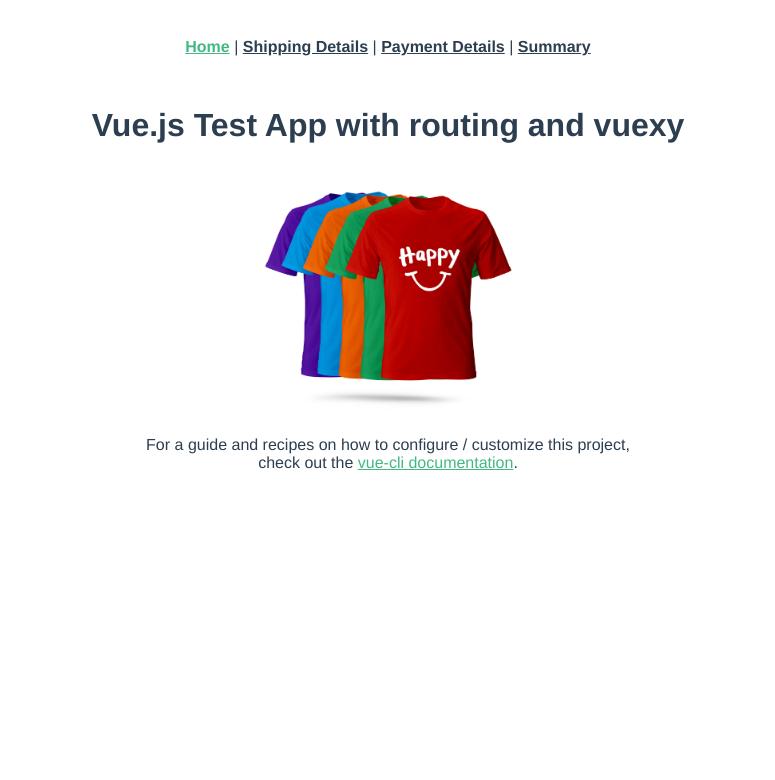
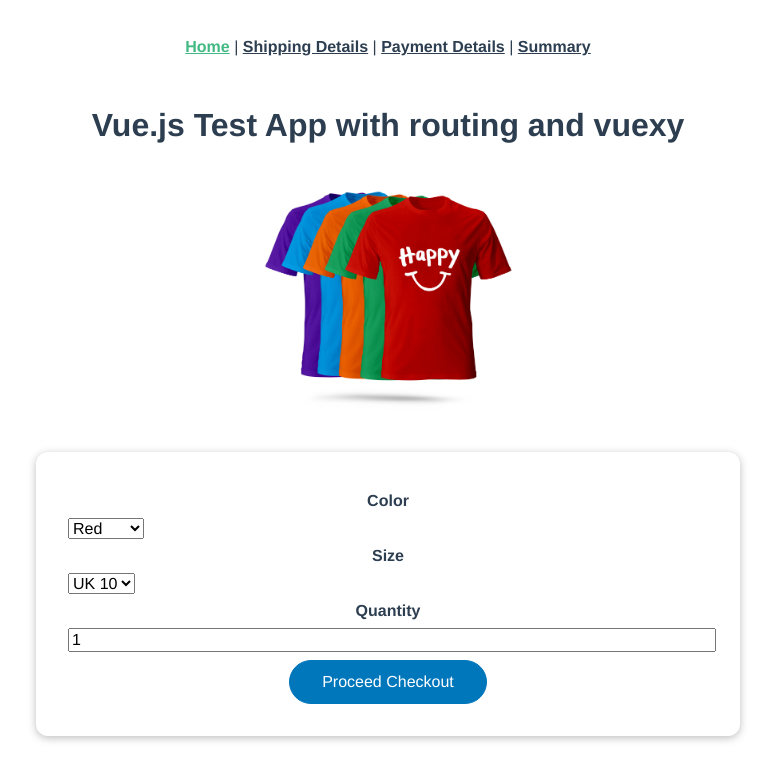
Before and after one commit to RameshAbeysekara/shop-checkout-app, a Vue app: page /#/ in a window 1280 px wide. Shown: the top 780 px of the page, without its empty margins (252-1027 px from the left). Built offline with nearby package versions, Linux system fonts and the light colour scheme.

Commit message:
global store and input forms added

```diff
--- a/src/components/Item.vue
+++ b/src/components/Item.vue
@@ -2,13 +2,6 @@
   <div class="hello">
     <h1>{{ title }}</h1>
     <img alt="Product Image" :src="require(`../assets/${imgUrl}`)" />
-    <p>
-      For a guide and recipes on how to configure / customize this project,<br />
-      check out the
-      <a href="https://cli.vuejs.org" target="_blank" rel="noopener"
-        >vue-cli documentation</a
-      >.
-    </p>
   </div>
 </template>
 
@@ -22,7 +15,6 @@ export default {
 };
 </script>
 
-<!-- Add "scoped" attribute to limit CSS to this component only -->
 <style scoped>
 h3 {
   margin: 40px 0 0;
@@ -39,7 +31,7 @@ a {
   color: #42b983;
 }
 img {
-    height: 250px;
-    width: 250px;
+  height: 250px;
+  width: 250px;
 }
 </style>
--- /dev/null
+++ b/src/components/OrderDetailsForm.vue
@@ -0,0 +1,128 @@
+<template>
+  <form @submit.prevent="submitForm">
+    <div class="form-control">
+      <label for="color">Color</label>
+      <select id="color" name="color" v-model="color">
+        <option value="red">Red</option>
+        <option value="green">Green</option>
+        <option value="orange">Orange</option>
+        <option value="blue">Blue</option>
+        <option value="purple">Purple</option>
+      </select>
+    </div>
+    <div class="form-control">
+      <label for="size">Size</label>
+      <select id="size" name="size" v-model="size">
+        <option value="uk6">UK 6</option>
+        <option value="uk8">UK 8</option>
+        <option value="uk10">UK 10</option>
+        <option value="uk12">UK 12</option>
+        <option value="uk14">UK 14</option>
+      </select>
+    </div>
+    <div class="form-control">
+      <label for="quantity">Quantity</label>
+      <input id="quantity" name="quantity" type="number" v-model="quantity" />
+    </div>
+    <div>
+      <button>Proceed Checkout</button>
+    </div>
+  </form>
+</template>
+
+<script>
+export default {
+  name: "OrderDetailsForm",
+  data() {
+    return {
+      color: "red",
+      size: "uk10",
+      quantity: 1,
+    };
+  },
+  methods: {
+    submitForm() {
+      this.$store.commit({
+        type: "addItemDetails",
+        value: {
+          color: this.color,
+          size: this.size,
+          quantity: this.quantity,
+        },
+      });
+    },
+  },
+};
+</script>
+
+<style scoped>
+form {
+  margin: 2rem auto;
+  max-width: 40rem;
+  border-radius: 12px;
+  box-shadow: 0 2px 8px rgba(0, 0, 0, 0.26);
+  padding: 2rem;
+  background-color: #ffffff;
+}
+
+.form-control {
+  margin: 0.5rem 0;
+}
+
+.form-control.invalid input {
+  border-color: red;
+}
+
+.form-control.invalid label {
+  color: red;
+}
+
+label {
+  font-weight: bold;
+}
+
+h2 {
+  font-size: 1rem;
+  margin: 0.5rem 0;
+}
+
+input,
+select {
+  display: block;
+  width: 100%;
+  font: inherit;
+  margin-top: 0.5rem;
+}
+
+select {
+  width: auto;
+}
+
+input[type="checkbox"],
+input[type="radio"] {
+  display: inline-block;
+  width: auto;
+  margin-right: 1rem;
+}
+
+input[type="checkbox"] + label,
+input[type="radio"] + label {
+  font-weight: normal;
+}
+
+button {
+  font: inherit;
+  border: 1px solid #0076bb;
+  background-color: #0076bb;
+  color: white;
+  cursor: pointer;
+  padding: 0.75rem 2rem;
+  border-radius: 30px;
+}
+
+button:hover,
+button:active {
+  border-color: #002350;
+  background-color: #002350;
+}
+</style>
--- a/src/main.js
+++ b/src/main.js
@@ -1,10 +1,10 @@
-import Vue from 'vue'
-import App from './App.vue'
-import router from './router'
+import { createApp } from "vue";
+import App from "./App.vue";
+import router from "./router";
+import "es6-promise/auto";
+import store from "./store";
 
-Vue.config.productionTip = false
+const app = createApp(App);
 
-new Vue({
-  router,
-  render: h => h(App)
-}).$mount('#app')
+app.use(store);
+app.use(router).mount("#app");
--- /dev/null
+++ b/src/store/index.js
@@ -0,0 +1,36 @@
+import { createStore } from "vuex";
+
+const store = createStore({
+  state() {
+    return {
+      order: {
+        item: {
+          id: "0T123",
+          color: "",
+          size: "",
+          quantity: "",
+        },
+        payment: {
+          amount: "",
+        },
+        shipping: {
+          address: "",
+        },
+      },
+    };
+  },
+  mutations: {
+    addItemDetails(state, payload) {
+      state.order.item.color = payload.value.color;
+      state.order.item.size = payload.value.color;
+      state.order.item.quantity = payload.value.color;
+    },
+  },
+  getters: {
+    currentOrder(state) {
+      return state.order;
+    },
+  },
+});
+
+export default store;
--- a/src/views/Home.vue
+++ b/src/views/Home.vue
@@ -1,16 +1,19 @@
 <template>
   <div class="home">
-    <Item title="Vue.js Test App with routing and vuexy" imgUrl="tshirt.jpg"/>
+    <Item title="Vue.js Test App with routing and vuexy" imgUrl="tshirt.jpg" />
+    <OrderDetailsForm />
   </div>
 </template>
 
 <script>
-import Item from '@/components/Item.vue'
+import Item from "../components/Item.vue";
+import OrderDetailsForm from "../components/OrderDetailsForm.vue";
 
 export default {
-  name: 'Home',
+  name: "Home",
   components: {
-    Item
-  }
-}
+    Item,
+    OrderDetailsForm,
+  },
+};
 </script>
--- a/src/views/Summary.vue
+++ b/src/views/Summary.vue
@@ -1,11 +1,18 @@
 <template>
   <div class="summary">
     <h1>This is an Summary page</h1>
+    <h3>{{ currentOrder.item.id }}</h3>
+    <h3>{{ currentOrder.item.color }}</h3>
   </div>
 </template>
 
 <script>
 export default {
-  name: 'Summary',
-}
+  name: "Summary",
+  computed: {
+    currentOrder() {
+      return this.$store.getters.currentOrder;
+    },
+  },
+};
 </script>
```
Also changed, not shown: package.json (+8 -5 lines), src/router/index.js (+4 -6 lines), src/components/PaymentDetailsForm.vue (added), src/components/ShippingDetailsForm.vue (added), 1 other file (tests, documents, lock files or other folders).
